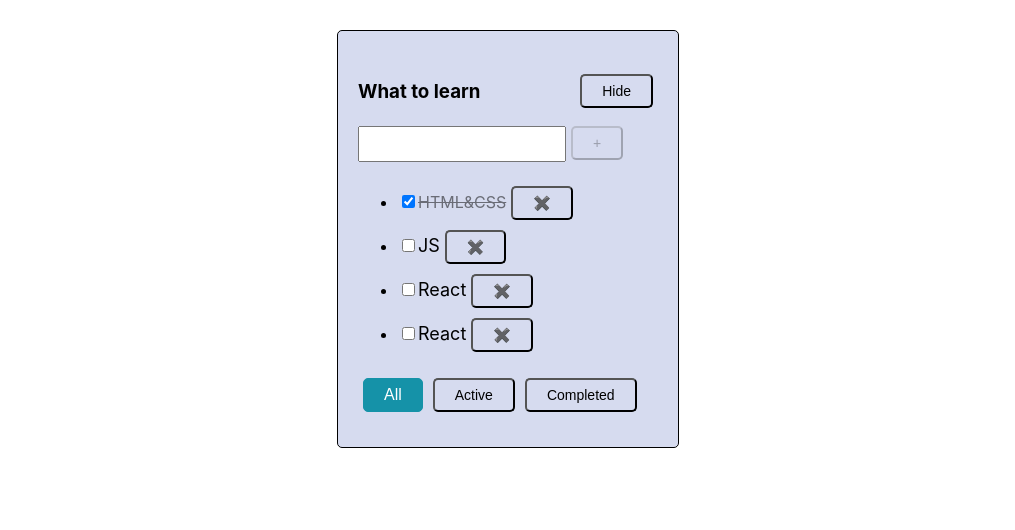
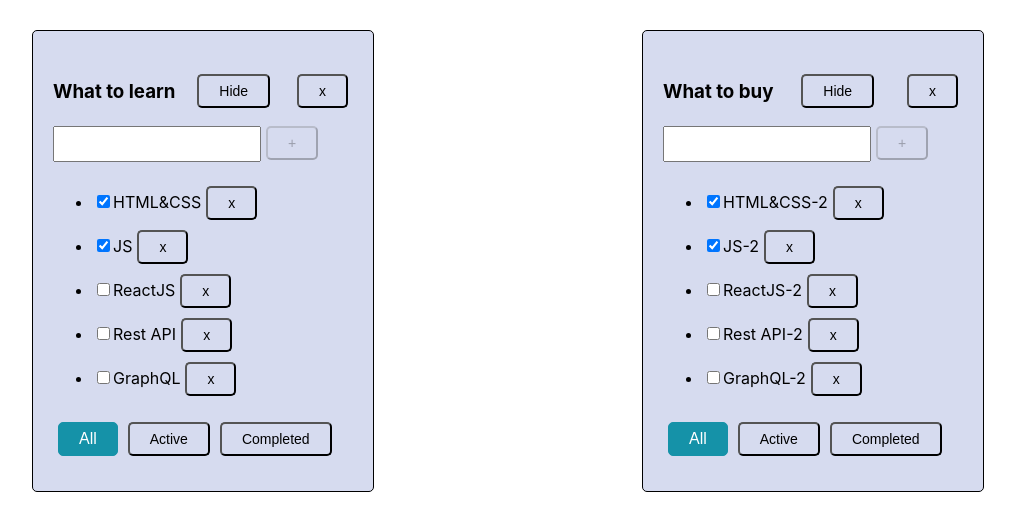
Before and after one commit to KateTernovskaya/todo-list, a React (Create React App) app: page / in a window 1280 px wide. Shown: the top 530 px of the page, without its empty margins (132-1147 px from the left). Built offline with nearby package versions, Linux system fonts and the light colour scheme.

Commit message:
add a few todoLists

```diff
--- a/src/App.tsx
+++ b/src/App.tsx
@@ -1,75 +1,95 @@
 import React, {useState} from 'react';
 import './App.css';
+import {v1} from 'uuid';
 import {TodoList} from "./components/TodoList";
-import {v1} from "uuid";
 
-export type FilterValuesType = 'all' | 'active' | 'completed'
-export type TaskType = {
-    id: string,
-    title: string,
-    isDone: boolean,
+export type FilterValuesType = "all" | "active" | "completed";
+export type TodoListsType = {
+    id: string
+    title: string
+    filter: FilterValuesType
 }
 
 function App() {
-    const [tasks, setTasks] = useState<Array<TaskType>>([
-        {id: v1(), title: 'HTML&CSS', isDone: true},
-        {id: v1(), title: 'JS', isDone: false,},
-        {id: v1(), title: 'React', isDone: false,},
-        {id: v1(), title: 'React', isDone: false,},
+    const todoListsId1 = v1()
+    const todoListsId2 = v1()
+
+    const [todoLists, setTodoLists] = useState<Array<TodoListsType>>([
+        {id: todoListsId1, title: 'What to learn', filter: 'all'},
+        {id: todoListsId2, title: 'What to buy', filter: 'all'},
     ])
 
-    //CRUD
-    const removeTask = (taskId: string) => {
-        const nextState: Array<TaskType> = tasks.filter(task => task.id !== taskId)
-        setTasks(nextState)
+    const [tasks, setTasks] = useState({
+        [todoListsId1]: [
+            {id: v1(), title: "HTML&CSS", isDone: true},
+            {id: v1(), title: "JS", isDone: true},
+            {id: v1(), title: "ReactJS", isDone: false},
+            {id: v1(), title: "Rest API", isDone: false},
+            {id: v1(), title: "GraphQL", isDone: false},
+        ],
+        [todoListsId2]: [
+            {id: v1(), title: "HTML&CSS-2", isDone: true},
+            {id: v1(), title: "JS-2", isDone: true},
+            {id: v1(), title: "ReactJS-2", isDone: false},
+            {id: v1(), title: "Rest API-2", isDone: false},
+            {id: v1(), title: "GraphQL-2", isDone: false},
+        ],
+    })
+
+    //TODOLIST
+
+    function removeTodoList(todoListID: string) {
+        setTodoLists(todoLists.filter(i => i.id !== todoListID))
+        delete tasks[todoListID]
     }
 
-    const addTask = (title: string) => {
-        const newTask: TaskType = {
-            id: v1(),
-            title: title,
-            isDone: false,
-        }
-        setTasks([newTask, ...tasks])
+
+    //TASK
+    function removeTask(todoListID: string, taskID: string) {
+        setTasks({...tasks, [todoListID]: tasks[todoListID].filter(i => i.id !== taskID)})
     }
 
-    //filter
-    const [filter, setFilter] = useState<FilterValuesType>('all')
-    const changeTodoListFilter = (filter: FilterValuesType) => {
-        setFilter(filter)
+    function addTask(todoListID: string, title: string) {
+        let newTask = {id: v1(), title: title, isDone: false};
+        setTasks({...tasks, [todoListID]: [newTask, ...tasks[todoListID]]})
     }
 
-    const getFilteredTasks = (allTasks: Array<TaskType>, filterValue: FilterValuesType) => {
-        switch (filterValue) {
-            case "active":
-                return allTasks.filter(t => !t.isDone)
-            case "completed":
-                return allTasks.filter(t => t.isDone)
-            default:
-                return allTasks
-        }
+    function changeStatus(todoListID: string, taskId: string, isDone: boolean) {
+        setTasks({...tasks, [todoListID]: tasks[todoListID].map(item => item.id === taskId ? {...item, isDone} : item)})
     }
 
-    const tasksForTodoList: Array<TaskType> = getFilteredTasks(tasks, filter)
+    function changeFilter(todoListID: string, value: FilterValuesType) {
+        setTodoLists(todoLists.map(i => i.id === todoListID ? {...i, filter: value} : i))
+    }
 
-    const changeTaskStatus = (taskId: string, isDone: boolean) => {
-        const nextState: Array<TaskType> = tasks.map(task => task.id === taskId ? {...task, isDone} : task)
-        setTasks(nextState)
+    //MAP
+    const mapTodoLists = todoLists.map(item => {
+        let tasksForTodolist = tasks[item.id];
+        if (item.filter === "active") {
+            tasksForTodolist = tasks[item.id].filter(t => !t.isDone);
+        }
+        if (item.filter === "completed") {
+            tasksForTodolist = tasks[item.id].filter(t => t.isDone);
         }
 
 
         return (
-        <div className="App">
-            <TodoList title='What to learn'
-                      tasks={tasksForTodoList}
+            <TodoList key={item.id}
+                      todoListID={item.id}
+                      title={item.title}
+                      tasks={tasksForTodolist}
                       removeTask={removeTask}
-                      changeTodoListFilter={changeTodoListFilter}
+                      changeFilter={changeFilter}
                       addTask={addTask}
-                      changeTaskStatus={changeTaskStatus}
-                      filter={filter}
-                      getFilteredTasks={getFilteredTasks}
+                      changeTaskStatus={changeStatus}
+                      filter={item.filter}
+                      removeTodoList={removeTodoList}
             />
-        </div>
+        )
+    })
+
+    return (
+        <div className="App">{mapTodoLists}</div>
     );
 }
 
--- a/src/components/Button.tsx
+++ b/src/components/Button.tsx
@@ -15,7 +15,7 @@ export const Button: React.FC<ButtonPropsType> = (
     }) => {
     return (
         <button className={classes}
-            disabled={isDisabled}
-            onClick={onClickHandler}> {content} </button>
+                disabled={isDisabled}
+                onClick={onClickHandler}> {content} </button>
     );
 };
--- a/src/components/TodoList.tsx
+++ b/src/components/TodoList.tsx
@@ -1,107 +1,121 @@
 import React, {ChangeEvent, KeyboardEvent, useState} from 'react';
+import {FilterValuesType} from "../App";
 import {Button} from "./Button";
-import {FilterValuesType, TaskType} from "../App";
 
+type TaskType = {
+    id: string
+    title: string
+    isDone: boolean
+}
 
 type TodoListPropsType = {
-    title: string,
-    tasks: Array<TaskType>,
-    removeTask: (taskId: string) => void
-    changeTodoListFilter: (filter: FilterValuesType) => void
-    addTask: (title: string) => void
-    changeTaskStatus: (taskId: string, isDone: boolean) => void
+    todoListID: string
+    title: string
+    tasks: Array<TaskType>
+    removeTask: (todoListID: string, taskID: string) => void
+    changeFilter: (todoListID: string, value: FilterValuesType) => void
+    addTask: (todoListID: string, title: string) => void
+    changeTaskStatus: (todoListID: string, taskId: string, isDone: boolean) => void
     filter: FilterValuesType
-    getFilteredTasks: (allTasks: Array<TaskType>, filterValue: FilterValuesType) => Array<TaskType>
+    removeTodoList: (todoListID: string) => void
 }
-export const TodoList: React.FC<TodoListPropsType> = (
-    {
-        title, tasks,
-        removeTask, addTask, changeTodoListFilter,
-        changeTaskStatus, filter, getFilteredTasks
-    }) => {
 
-    const [taskTitle, setTaskTitle] = useState('')
-    const [error, setError] = useState(false)
+export function TodoList(props: TodoListPropsType) {
+
+    const [title, setTitle] = useState("")
+    const [error, setError] = useState<string | null>(null)
     const [isHide, setIsHide] = useState(false)
-
     const toggleHideTodoList = () => {
         setIsHide(!isHide)
     }
-    const countActiveTasksForHideMode = isHide ? getFilteredTasks(tasks, 'active').length : null
-    const addNewTaskTitleHandler = () => {
-        const trimmedTaskTitle = taskTitle.trim()
-        if (trimmedTaskTitle) {
-            addTask(trimmedTaskTitle)
+
+    const addNewTask = () => {
+        if (title.trim() !== "") {
+            props.addTask(props.todoListID, title.trim());
+            setTitle("");
         } else {
-            setError(true)
+            setError("Title is required");
         }
-        setTaskTitle('')
-    }
-    const AddTaskOnKeyDownHandler = (e: KeyboardEvent<HTMLInputElement>) => e.key === 'Enter' && addNewTaskTitleHandler()
-    const setTaskTitleHandler = (e: ChangeEvent<HTMLInputElement>) => {
-        error && setError(false)
-        setTaskTitle(e.currentTarget.value)
-    }
-    const ChangeFilterHandlerCreator = (filter: FilterValuesType) => {
-        return () => changeTodoListFilter(filter)
     }
 
-    const taskItems: JSX.Element = tasks.length !== 0
-        ? <ul> {tasks.map(task => {
-            const removeTaskHandler = () => removeTask(task.id)
-            const changeTaskStatusHandler = (e: ChangeEvent<HTMLInputElement>) => changeTaskStatus(task.id, e.currentTarget.checked)
-            const taskClass = task.isDone ? 'task-done' : 'task'
 
-            return (
-                <li key={task.id}>
-                    <input
-                        type="checkbox"
-                        checked={task.isDone}
-                        onChange={changeTaskStatusHandler}/>
-                    <span className={taskClass}>{task.title}</span>
-                    <Button content='✖️'
-                            onClickHandler={removeTaskHandler}/>
-                </li>
-            )
-        })} </ul>
+    //  const countActiveTasksForHideMode = isHide ? getFilteredTasks(tasks, 'active').length : null
+    const onChangeHandler = (e: ChangeEvent<HTMLInputElement>) => {
+        setTitle(e.currentTarget.value)
+    }
+
+    const onKeyPressHandler = (e: KeyboardEvent<HTMLInputElement>) => {
+        setError(null);
+        if (e.charCode === 13) {
+            addNewTask();
+        }
+    }
+
+    const onAllClickHandler = () => props.changeFilter(props.todoListID, "all");
+    const onActiveClickHandler = () => props.changeFilter(props.todoListID, "active");
+    const onCompletedClickHandler = () => props.changeFilter(props.todoListID, "completed");
+
+    const onClickHandlerRemoveTodoList = () => props.removeTodoList(props.todoListID)
+
+    //MAP
+    const taskItems = props.tasks.length !== 0
+        ? <ul>{props.tasks.map(t => {
+            const onClickHandlerRemoveTask = () => props.removeTask(props.todoListID, t.id)
+            const onChangeHandler = (e: ChangeEvent<HTMLInputElement>) => {
+                props.changeTaskStatus(props.todoListID, t.id, e.currentTarget.checked);
+            }
+
+            return <li key={t.id} className={t.isDone ? "is-done" : ""}>
+                <input type="checkbox"
+                       onChange={onChangeHandler}
+                       checked={t.isDone}/>
+                <span>{t.title}</span>
+                <button onClick={onClickHandlerRemoveTask}>x</button>
+            </li>
+        })
+        }
+        </ul>
         : <span>No tasks for this filter type</span>
+
 
     return (
         <div className='todo-list'>
             <div className={'todo-list-title-block'}>
-                <h3>{title}</h3>
+                <h3>{props.title}</h3>
                 <Button content={isHide ? 'Show' : 'Hide'} onClickHandler={toggleHideTodoList}/>
+                <Button content={'x'} onClickHandler={onClickHandlerRemoveTodoList}/>
+
             </div>
 
-            {isHide && <div>{`There are ${countActiveTasksForHideMode} active tasks in the Todo-List`}</div>}
+            {isHide && <div>{`There are ${props.tasks.length}  tasks in the Todo-List`}</div>}
             {!isHide && <>
                 <div>
-                    <input
-                        value={taskTitle}
-                        onChange={setTaskTitleHandler}
-                        onKeyDown={AddTaskOnKeyDownHandler}
-                        className={error ? 'task-input-error' : 'task-input'}
+                    <input value={title}
+                           onChange={onChangeHandler}
+                           onKeyPress={onKeyPressHandler}
+                           className={error ? 'task-input-error' : 'task-input'}
                     />
                     <Button content='+'
-                            isDisabled={!taskTitle}
-                            onClickHandler={addNewTaskTitleHandler}/>
+                            isDisabled={!title}
+                            onClickHandler={addNewTask}/>
                     {error && <div style={{color: 'red'}}>Enter a task name</div>}
+                </div>
 
-                </div>
                 {taskItems}
+
                 <div>
-                    <Button classes={filter === 'all' ? 'btn-filter-active ' : ''}
+                    <Button classes={props.filter === 'all' ? "btn-filter-active" : ""}
                             content='All'
-                            onClickHandler={ChangeFilterHandlerCreator('all')}/>
-                    <Button classes={filter === 'active' ? 'btn-filter-active ' : ''}
+                            onClickHandler={onAllClickHandler}/>
+                    <Button classes={props.filter === 'active' ? "btn-filter-active" : ""}
                             content='Active'
-                            onClickHandler={ChangeFilterHandlerCreator('active')}/>
-                    <Button classes={filter === 'completed' ? 'btn-filter-active ' : ''}
+                            onClickHandler={onActiveClickHandler}/>
+                    <Button classes={props.filter === 'completed' ? "btn-filter-active" : ""}
                             content='Completed'
-                            onClickHandler={ChangeFilterHandlerCreator('completed')}/>
+                            onClickHandler={onCompletedClickHandler}/>
                 </div>
             </>
             }
         </div>
-    );
-};
+    )
+}
```
Lines whose indentation alone changed are shown as unchanged.
